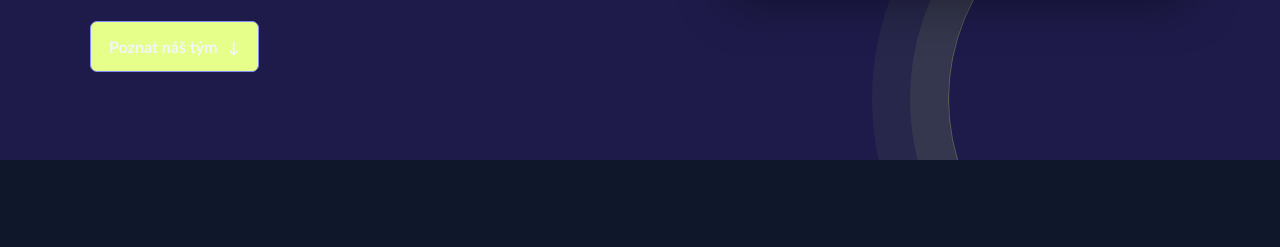
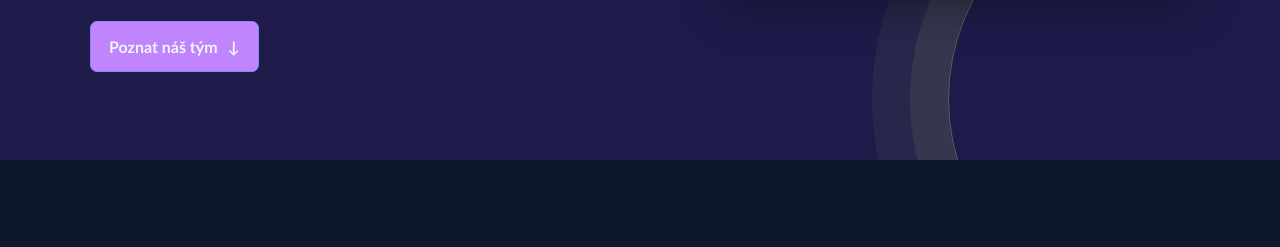
Before and after one commit to JanuV08/git-project-Janu-Macku-Dolsky, a plain HTML site: page index.html in a window 1280 px wide. In both pictures the pointer is over the link 174 px from the left and 565 px from the top of the page. Shown: the part 517-764 px from the top of the page. Drawn offline with Linux system fonts and the light colour scheme.

Commit message:
Opravení chybné barvy u hoveru

```diff
--- a/index.html
+++ b/index.html
@@ -131,7 +131,7 @@
 			transition: transform .2s ease, background .2s ease;
 		}
 
-		.button:hover { transform: translateY(-2px); background: #e5ff8a; }
+		.button:hover { transform: translateY(-2px); background: #c084fc; }
 
 		.terminal {
 			position: relative;
```
